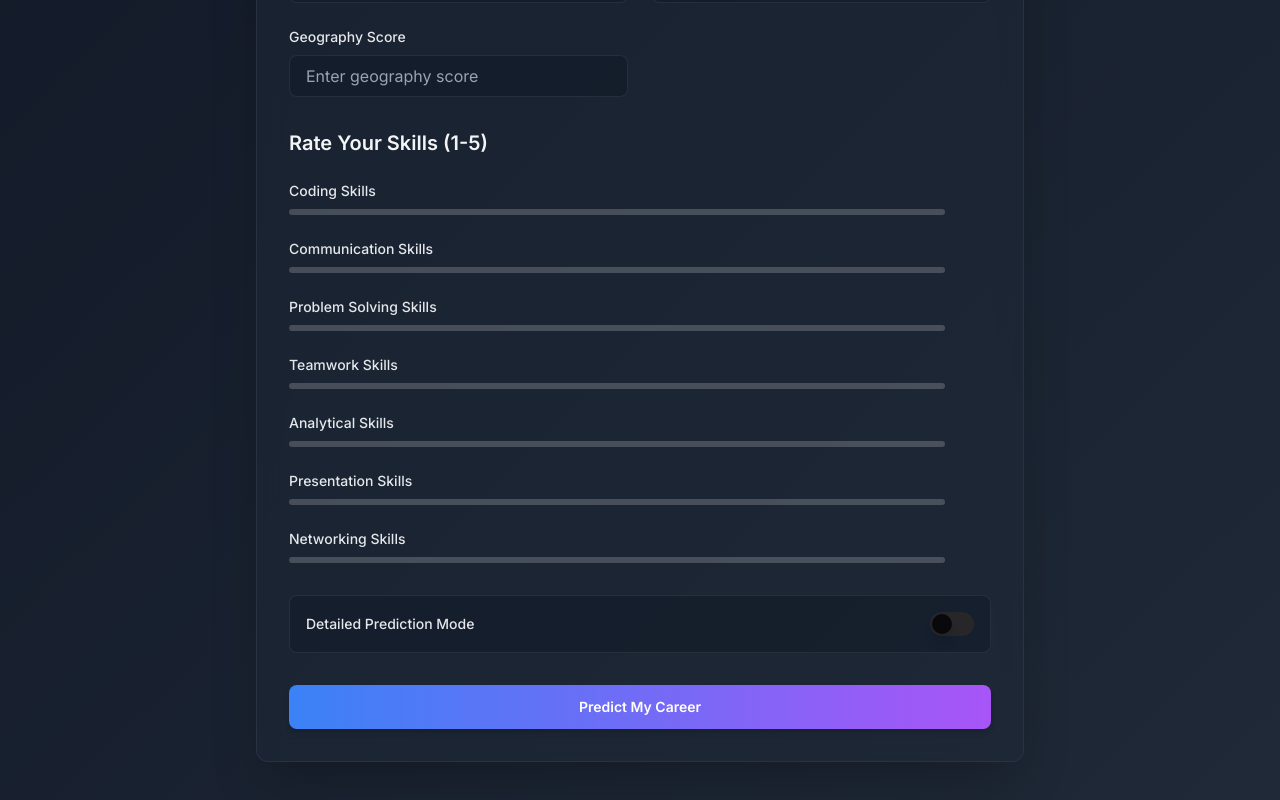
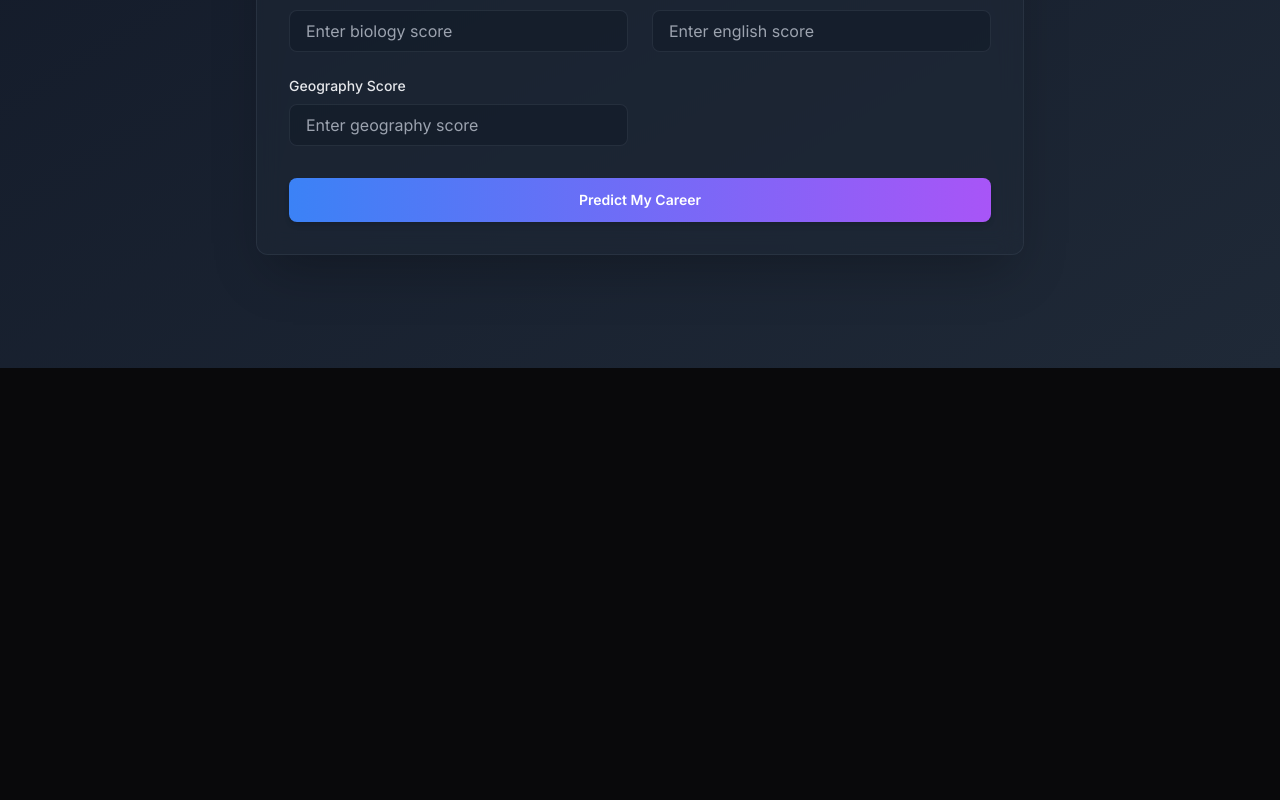
Before and after one commit to climb-the-ladder/recommender-frontend, a Next.js app: page /predict in a window 1280 px wide. Shown: the part 432-1232 px from the top of the page. After the commit the page ends 800 px from the top, so only its background shows below. Built offline with nearby package versions, Linux system fonts and the light colour scheme.

Commit message:
updated frontend for the new variables

```diff
--- a/app/predict/page.tsx
+++ b/app/predict/page.tsx
@@ -77,59 +77,6 @@ export default function PredictForm() {
             ))}
           </div>
 
-          {/* Skills Section */}
-          <div className="space-y-6">
-            <h3 className="text-xl font-semibold text-gray-100 mb-4">
-              Rate Your Skills (1-5)
-            </h3>
-            {[
-              { label: "Coding", name: "coding" },
-              { label: "Communication", name: "communication" },
-              { label: "Problem Solving", name: "problemSolving" },
-              { label: "Teamwork", name: "teamwork" },
-              { label: "Analytical", name: "analytical" },
-              { label: "Presentation", name: "presentation" },
-              { label: "Networking", name: "networking" },
-            ].map((skill) => (
-              <div key={skill.name} className="space-y-2">
-                <label className="block text-sm font-medium text-gray-200">
-                  {skill.label} Skills
-                </label>
-                <div className="flex items-center gap-4">
-                  <Slider
-                    value={[formData[skill.name]]}
-                    onValueChange={(value) =>
-                      handleSliderChange(skill.name, value)
-                    }
-                    min={1}
-                    max={5}
-                    step={1}
-                    className={cn("w-full", "text-blue-500")}
-                  />
-                  <span className="text-gray-300 text-sm w-8 text-center">
-                    {formData[skill.name]}
-                  </span>
-                </div>
-              </div>
-            ))}
-          </div>
-
-          {/* Detailed Mode Toggle */}
-          <div className="flex items-center justify-between bg-gray-900/50 p-4 rounded-lg border border-gray-700/50">
-            <label
-              htmlFor="detailed-mode"
-              className="text-sm font-medium text-gray-200"
-            >
-              Detailed Prediction Mode
-            </label>
-            <Switch
-              id="detailed-mode"
-              checked={detailedMode}
-              onCheckedChange={setDetailedMode}
-              className="data-[state=checked]:bg-blue-500"
-            />
-          </div>
-
           {/* Submit Button */}
           <button
             type="submit"
@@ -146,7 +93,7 @@ export default function PredictForm() {
               Your Career Predictions
             </h3>
             <ul className="space-y-4">
-              {Object.entries(predxictions).map(
+              {Object.entries(predictions).map(
                 ([career, { percentage, reason }]) => (
                   <li
                     key={career}
```
